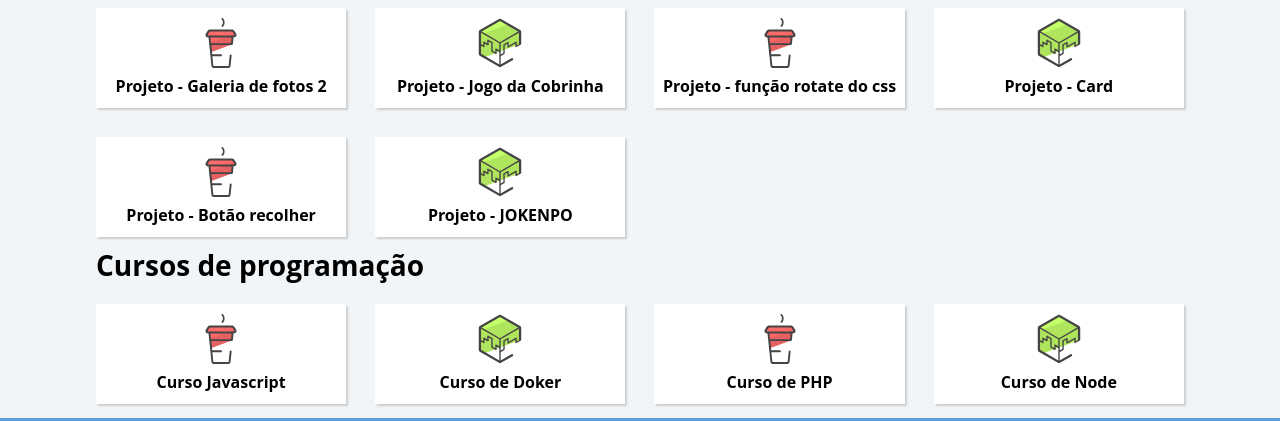
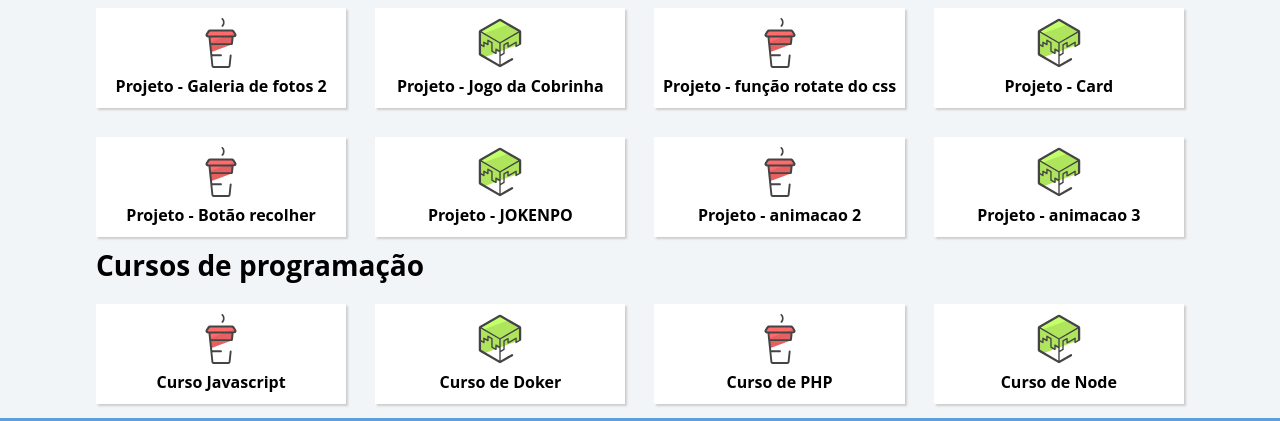
Before and after one commit to devOsvaldo2020/projeto-Todos-projetos-github, a plain HTML site: page index.html in a window 1280 px wide. Shown: the part 840-1261 px from the top of the page. Drawn offline with nearby package versions, Linux system fonts and the light colour scheme.

Commit message:
add links de mais dois projetos

```diff
--- a/index.html
+++ b/index.html
@@ -118,6 +118,8 @@
 							href="https://devosvaldo2020.github.io/projuto-botao-recolher/" target="_blank">Projeto -
 							Botão recolher</a>
 						<li class="conteudoPrincipal-cursos-link"><a href="https://devosvaldo2020.github.io/projeto-jogo-jokenpo/" target="_blank">Projeto - JOKENPO </a>
+						<li class="conteudoPrincipal-cursos-link"><a href="https://devosvaldo2020.github.io/projeto-animation-cobrinha/" target="_blank">Projeto - animacao 2</a>
+						<li class="conteudoPrincipal-cursos-link"><a href="https://devosvaldo2020.github.io/projeto-animation-efeitoLouco/" target="_blank">Projeto - animacao 3</a>
 						<!-- <li class="conteudoPrincipal-cursos-link"><a href="" target="_blank">Projeto - </a> -->
 
 
```
